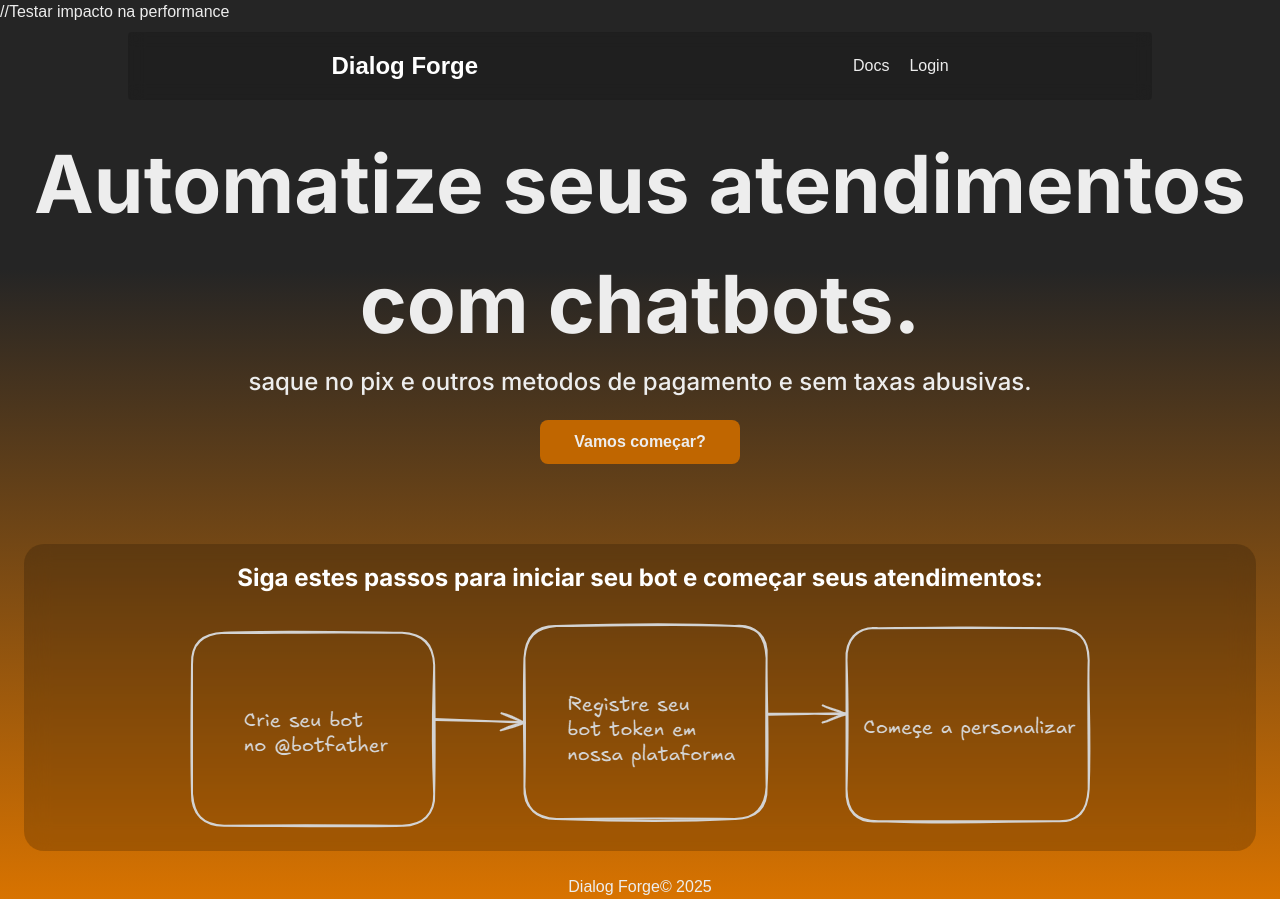
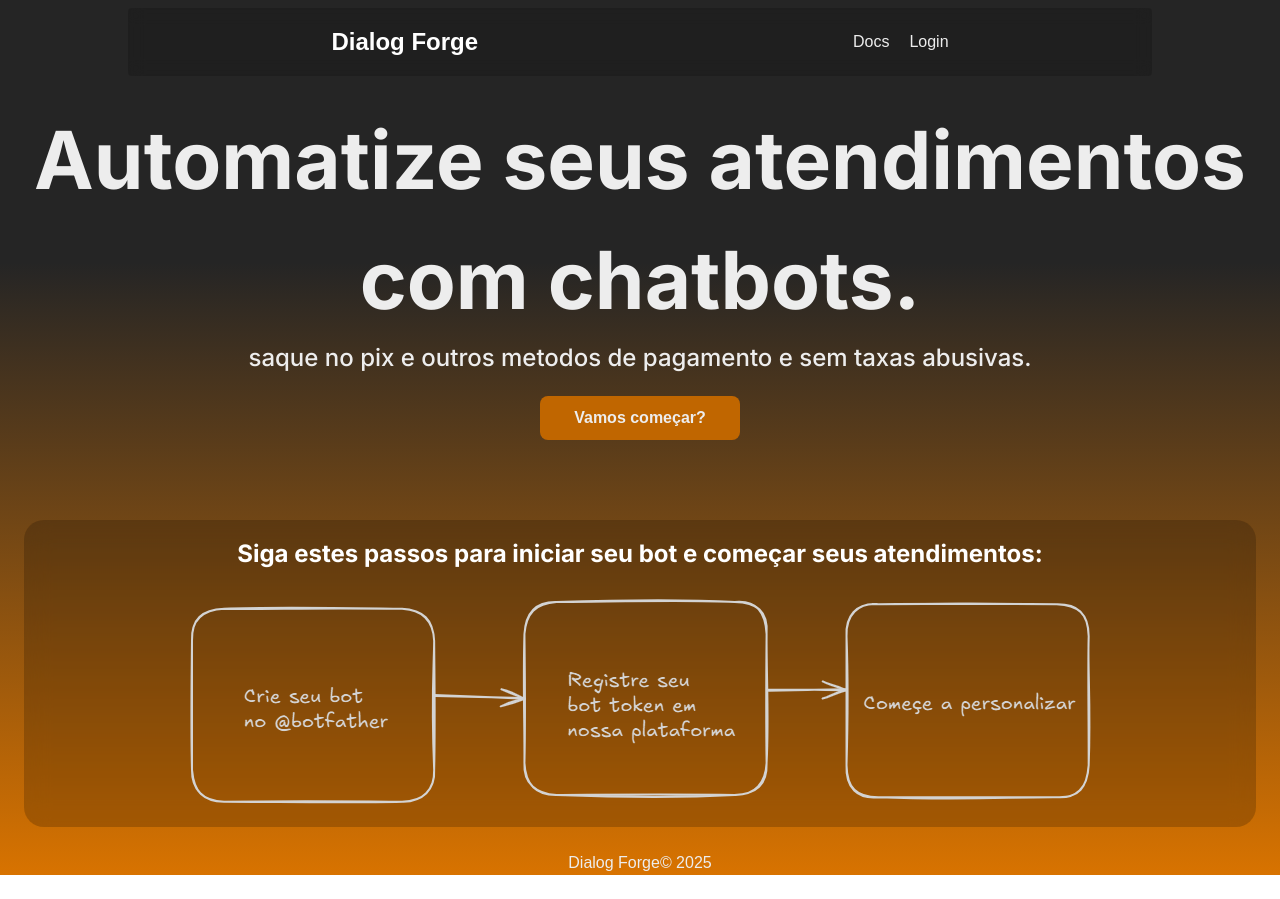
Before and after one commit to zionscript/OneForge, a Next.js app: page / in a window 1280 px wide. After the commit the page ends 875 px from the top, so only its background shows below. Built offline with nearby package versions, Linux system fonts and the light colour scheme.

Commit message:
Correção Google Analytics

```diff
--- a/src/app/layout.tsx
+++ b/src/app/layout.tsx
@@ -23,7 +23,7 @@ export default function RootLayout({
 }>) {
   return (
     <html lang="en">
-      //Testar impacto na performance
+      {/* Testar impacto na performance */}
       <Script async src="https://www.googletagmanager.com/gtag/js?id=G-DP1QZK0H4H" />
         <Script
           id="google-analytics"
```
